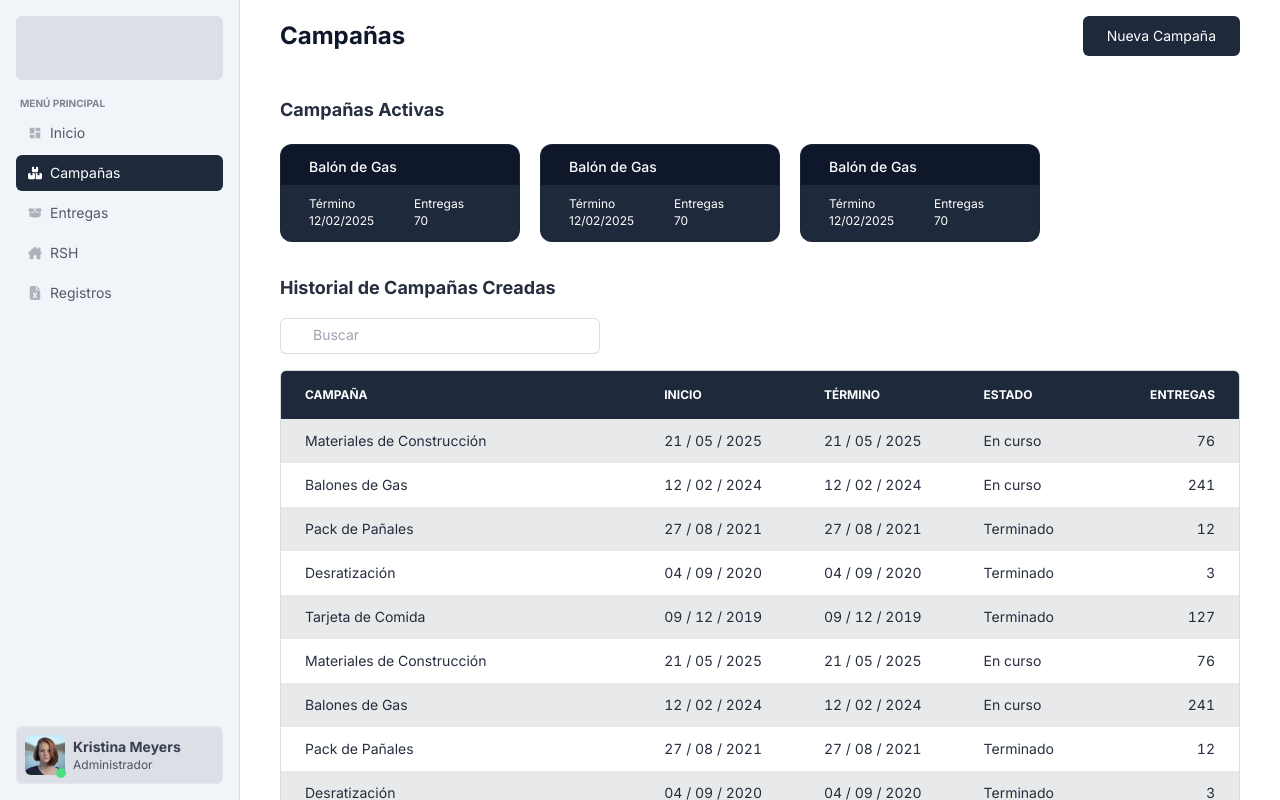
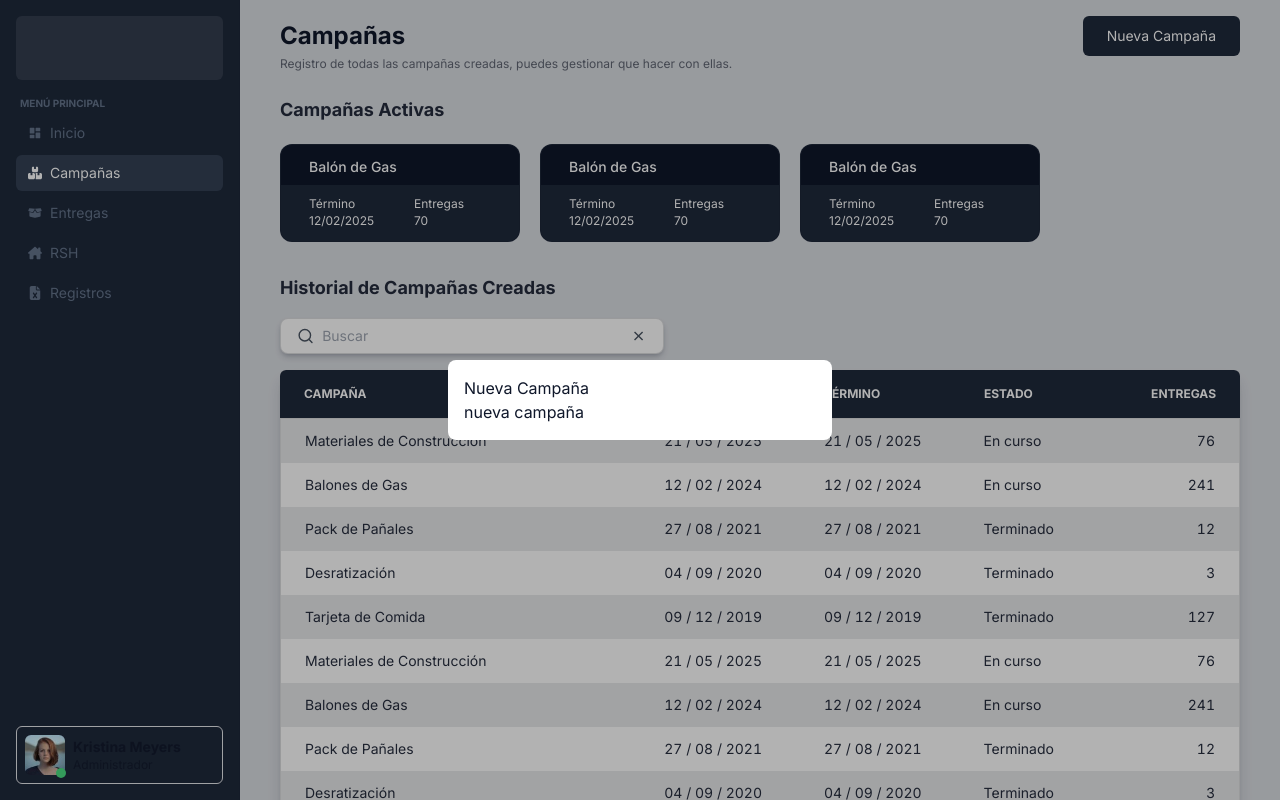
Before and after one commit to JedienlaPasta/beneficios, a Next.js app: page /dashboard/campanas in a window 1280 px wide. Shown: the top 800 px of the page. Built offline with nearby package versions, Linux system fonts and the light colour scheme.

Commit message:
avance campañas 3 & nueva campaña modal

```diff
--- a/app/dashboard/campanas/page.tsx
+++ b/app/dashboard/campanas/page.tsx
@@ -1,8 +1,15 @@
+"use client";
 import CampañasActivas from "@/app/ui/dashboard/campañas/campañas_activas";
+import NuevaCampañaModal from "@/app/ui/dashboard/campañas/nueva-campaña-modal";
+import { useState } from "react";
+import { FiSearch } from "react-icons/fi";
+// import { RiCloseCircleFill } from "react-icons/ri";
+import { RiCloseLine } from "react-icons/ri";
 // import NuevaCampañaForm from "@/app/ui/dashboard/campañas/nueva_campaña_form";
-import { inter, roboto, roboto_mono } from "@/app/ui/fonts";
 
 export default function Campanas() {
+  const [abrirModal, setAbrirModal] = useState(false);
+
   const tableData = [
     {
       nombre: "Materiales de Construcción",
@@ -114,17 +121,29 @@ export default function Campanas() {
     <TableRow key={index} item={item} />
   ));
 
+  const toggleModal = () => {
+    setAbrirModal((prev) => !prev);
+  };
+
   return (
     <div className="w-full overflow-hidden p-4 text-slate-900">
+      <NuevaCampañaModal closeModal={toggleModal} />
       <div className="flex items-center justify-between px-6">
         <h2 className="text-2xl font-bold">Campañas</h2>
-        <button className="h-10 rounded-md bg-slate-800 px-6 text-sm text-white">
+        <button
+          onClick={toggleModal}
+          className="h-10 rounded-md bg-slate-800 px-6 text-sm text-white"
+        >
           Nueva Campaña
         </button>
       </div>
+      <p className="px-6 text-xs text-slate-900/60">
+        Registro de todas las campañas creadas, puedes gestionar que hacer con
+        ellas.
+      </p>
       {/* Form para ingresar nueva campaña */}
       {/* <NuevaCampañaForm /> */}
-      <div className="mt-4 flex flex-col gap-8 rounded-xl p-6">
+      <div className="flex flex-col gap-8 rounded-xl p-6">
         {/* Campañas Activas */}
         <CampañasActivas />
         {/* tabla campañas */}
@@ -133,18 +152,20 @@ export default function Campanas() {
             Historial de Campañas Creadas
           </h2>
           <div>
-            <div className="flex h-9 max-w-80 overflow-hidden rounded-md border border-gray-900/15 bg-white px-8 pb-[2px]">
+            <div className="flex h-9 max-w-96 items-center gap-2 overflow-hidden rounded-lg border border-gray-900/15 bg-white px-4 text-gray-600 shadow-md shadow-slate-800/20">
+              <FiSearch className="text-xl" />
               <input
                 type="text"
                 placeholder="Buscar"
-                className="w-full bg-transparent text-sm outline-none"
+                className="w-full bg-transparent text-sm text-gray-700 outline-none"
               />
+              <RiCloseLine className="text-xl" />
             </div>
           </div>
-          <div className="overflow-x-auto rounded-md border border-gray-900/15">
+          <div className="overflow-x-auto rounded-md shadow-lg shadow-slate-800/20">
             <table className="flex min-w-[44rem] grow flex-col overflow-hidden bg-white text-slate-900/90">
-              <thead className="bg-slate-800 py-1 text-xs font-semibold text-white">
-                <tr className="grid-cols-24 grid text-left">
+              <thead className="bg-slate-800 py-1 text-xs text-white">
+                <tr className="grid grid-cols-24 text-left">
                   <th className="col-span-9 px-6 py-3">CAMPAÑA</th>
                   <th className="col-span-4 px-6 py-3">INICIO</th>
                   <th className="col-span-4 px-6 py-3">TÉRMINO</th>
@@ -152,7 +173,7 @@ export default function Campanas() {
                   <th className="col-span-3 px-6 py-3 text-right">ENTREGAS</th>
                 </tr>
               </thead>
-              <tbody>{tableRows}</tbody>
+              <tbody className="border border-gray-900/15">{tableRows}</tbody>
             </table>
           </div>
         </div>
@@ -176,7 +197,7 @@ function TableRow({
   const { nombre, entregas, estado, inicio, termino } = item;
 
   return (
-    <tr className="grid-cols-24 grid text-sm odd:bg-gray-800/10 hover:bg-gray-800/20">
+    <tr className="grid grid-cols-24 text-sm odd:bg-gray-800/10 hover:bg-gray-800/20">
       <CustomRow col_span="col-span-9">{nombre}</CustomRow>
       <CustomRow col_span="col-span-4">{inicio}</CustomRow>
       <CustomRow col_span="col-span-4">{termino}</CustomRow>
--- a/app/dashboard/entregas/page.tsx
+++ b/app/dashboard/entregas/page.tsx
@@ -1,3 +1,3 @@
 export default function Beneficiarios() {
-  return <h2>Beneficiarios</h2>;
+  return <h2 className="">Beneficiarios</h2>;
 }
--- a/app/dashboard/layout.tsx
+++ b/app/dashboard/layout.tsx
@@ -3,10 +3,10 @@ import Sidenav from "../ui/dashboard/sidenav";
 
 export default function Layout({ children }: { children: ReactNode }) {
   return (
-    <div className="bg-slate-800/5s flex bg-white">
+    <div className="bg-slate-800/5s flex bg-gray-300/80">
       <Sidenav />
       {/* sidenav placeholder, ya que <Sidenav /> tiene position:fixed */}
-      <div className="z-[-5] w-60"></div>
+      <div className="z-[-5] w-60 shrink-0"></div>
       <div className="flex grow justify-center">{children}</div>
     </div>
   );
--- a/app/dashboard/page.tsx
+++ b/app/dashboard/page.tsx
@@ -2,6 +2,9 @@ export default function DashboardPage() {
   return (
     <div className="flex flex-col text-slate-900">
       <p>Inicio</p>
+      <p className="text-xs text-slate-900/60">
+        Bienvenido de vuelta, aquí podras encontrar información general
+      </p>
     </div>
   );
 }
--- a/app/layout.tsx
+++ b/app/layout.tsx
@@ -1,6 +1,6 @@
 import type { Metadata } from "next";
 import "./globals.css";
-import { inter, roboto, manrope } from "./ui/fonts";
+import { inter } from "./ui/fonts";
 
 export const metadata: Metadata = {
   title: {
@@ -18,7 +18,7 @@ export default function RootLayout({
 }>) {
   return (
     <html lang="es">
-      <body className={`${inter.className} bg-slate-100 antialiased`}>
+      <body className={`${inter.className} bg-white antialiased`}>
         {children}
       </body>
     </html>
--- /dev/null
+++ b/app/ui/dashboard/campañas/nueva-campaña-modal.tsx
@@ -0,0 +1,24 @@
+type NuevaCampañaModalProps = {
+  closeModal: () => void;
+};
+
+export default function NuevaCampañaModal({
+  closeModal,
+}: {
+  closeModal: NuevaCampañaModalProps;
+}) {
+  return (
+    <div className="fixed left-0 top-0 flex h-dvh w-full items-center justify-center">
+      <div
+        onClick={() => closeModal}
+        className="fixed z-[-1] h-dvh w-full bg-black/30"
+      ></div>
+      <div className="w-96 rounded-lg bg-white p-4">
+        <h2>Nueva Campaña</h2>
+        <div>
+          <p>nueva campaña</p>
+        </div>
+      </div>
+    </div>
+  );
+}
--- a/app/ui/dashboard/nav_links.tsx
+++ b/app/ui/dashboard/nav_links.tsx
@@ -22,7 +22,7 @@ export default function NavLinks() {
   const pathname = usePathname();
 
   return (
-    <ol className="flex flex-col gap-1 py-1 text-slate-900/30">
+    <ol className="flex flex-col gap-1 py-1 text-slate-500">
       {links.map((link) => (
         <Link
           key={link.nombre}
@@ -30,13 +30,13 @@ export default function NavLinks() {
           className={clsx(
             "flex items-center gap-2 rounded-md px-3 py-2 text-sm",
             {
-              "bg-slate-800 text-white": pathname === link.href,
+              "bg-slate-700 text-white": pathname === link.href,
             },
           )}
         >
           {link.icon}
           <p
-            className={clsx("text-slate-900/70", {
+            className={clsx("text-slate-500s", {
               "text-white": pathname === link.href,
             })}
           >
--- a/app/ui/dashboard/sidenav.tsx
+++ b/app/ui/dashboard/sidenav.tsx
@@ -3,11 +3,11 @@ import PerfilUsuario from "./perfil_usuario";
 
 export default function Sidenav() {
   return (
-    <div className="fixed flex h-dvh w-60 shrink-0 flex-col border-r border-gray-900/10 bg-slate-100 text-slate-900">
-      <div className="mx-4 mt-4 h-16 justify-center rounded-md bg-slate-800/10"></div>
+    <div className="fixed flex h-dvh w-60 shrink-0 flex-col border-r border-gray-900/10 bg-slate-800 text-slate-900">
+      <div className="mx-4 mt-4 h-16 justify-center rounded-md bg-slate-100/10"></div>
       {/* <PerfilUsuario /> */}
       <section className="mx-4 my-4 flex flex-grow flex-col">
-        <p className="mx-1 text-[10px] font-bold text-slate-900/50">
+        <p className="mx-1 text-[10px] font-bold text-slate-500">
           MENÚ PRINCIPAL
         </p>
         <NavLinks />
```
